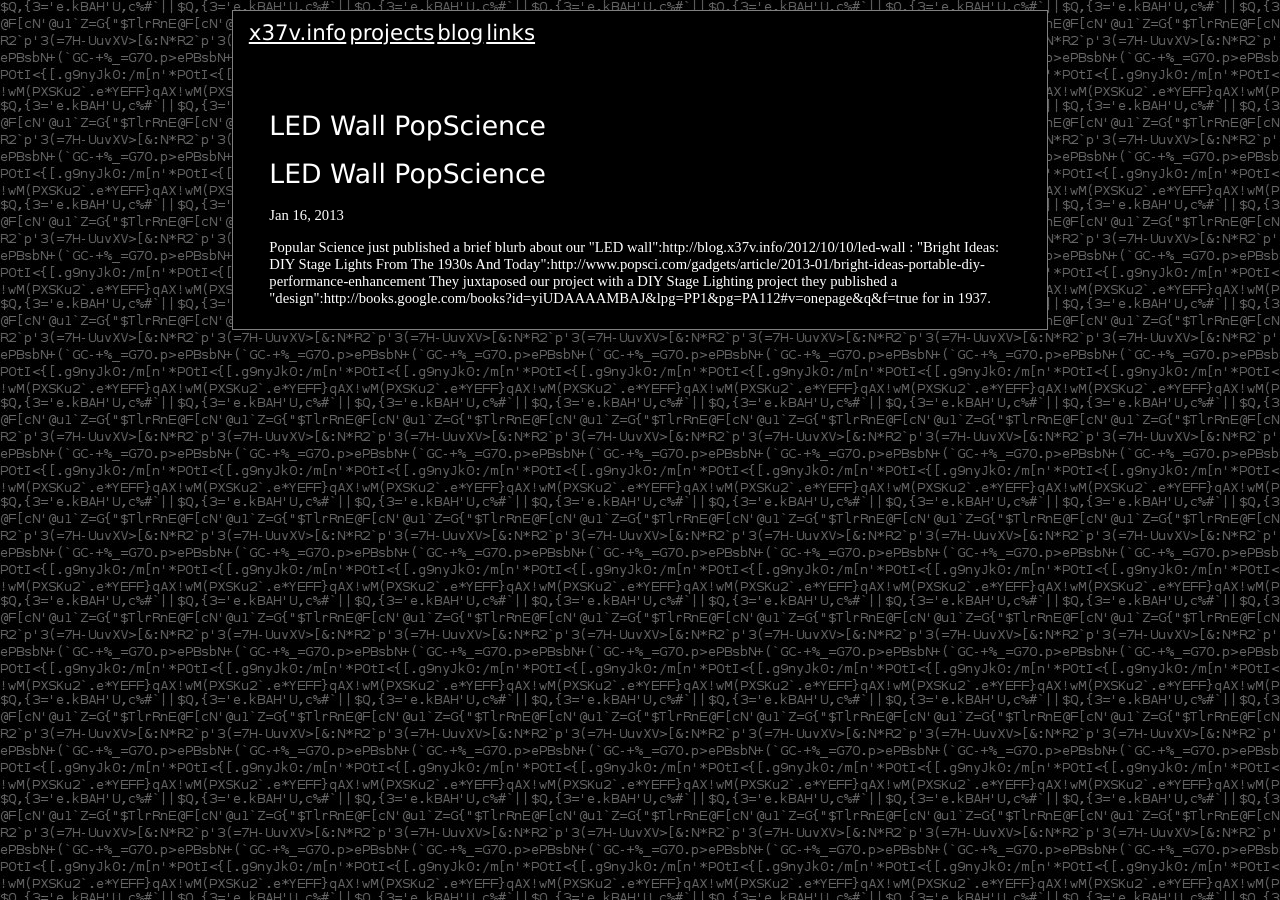
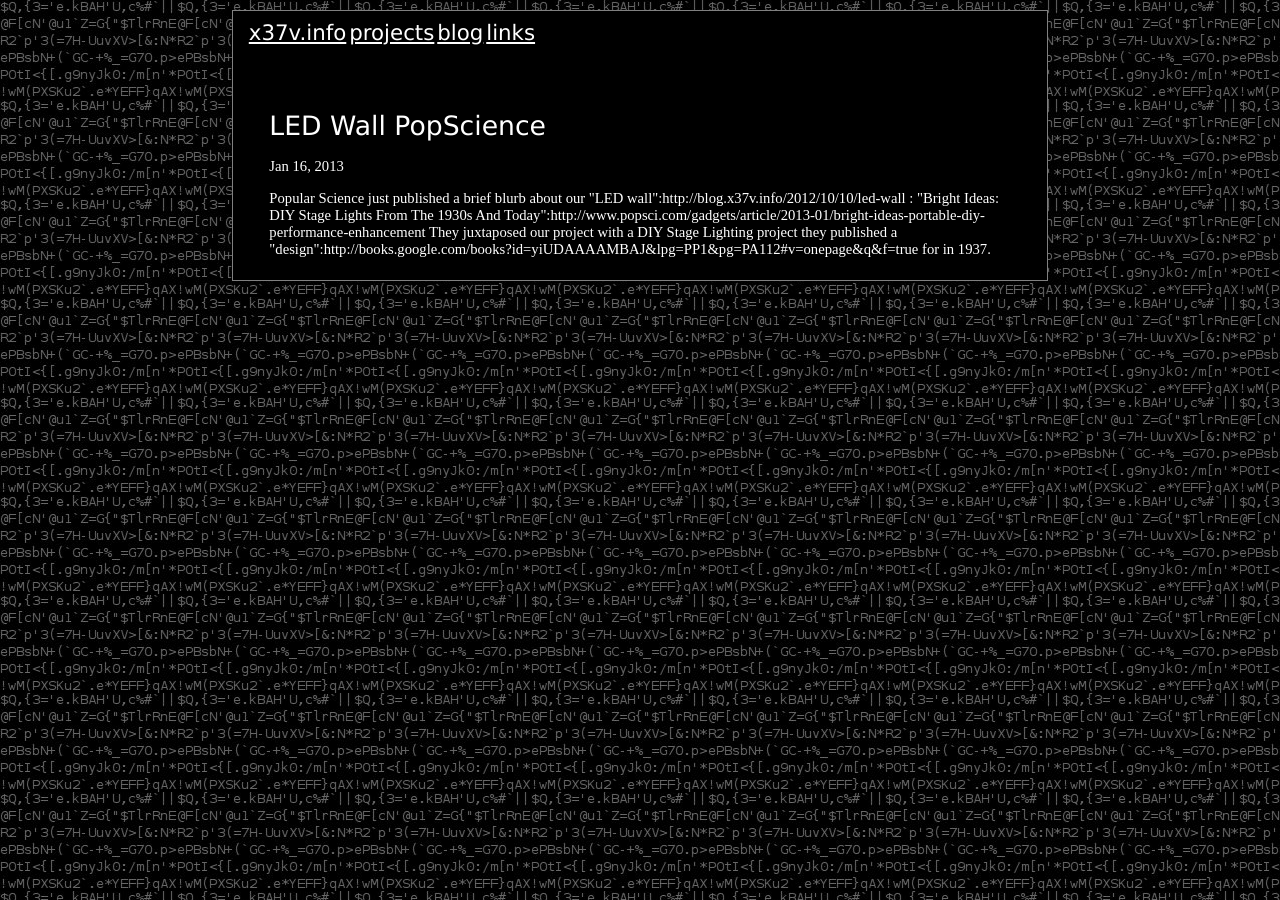
Before and after one commit to x37v/webpage, a Jekyll site: the page built from _posts/2013-01-15-led_wall_popscience.textile, in a window 1280 px wide. Built offline with Jekyll 4.4.1, drawn with Linux system fonts in a browser that asks for light colours.

Commit message:
formatting blog

```diff
--- a/_layouts/post.html
+++ b/_layouts/post.html
@@ -4,7 +4,7 @@ layout: default
 <div class="post">
 
   <header class="post-header">
-    <h1>{{ page.title }}</h1>
+		<!-- <h1>{{ page.title }}</h1> -->
     <p class="meta">{{ page.date | date: "%b %-d, %Y" }}{% if page.author %} • {{ page.author }}{% endif %}{% if page.meta %} • {{ page.meta }}{% endif %}</p>
   </header>
 
```
Also changed, not shown: 1 other file.
